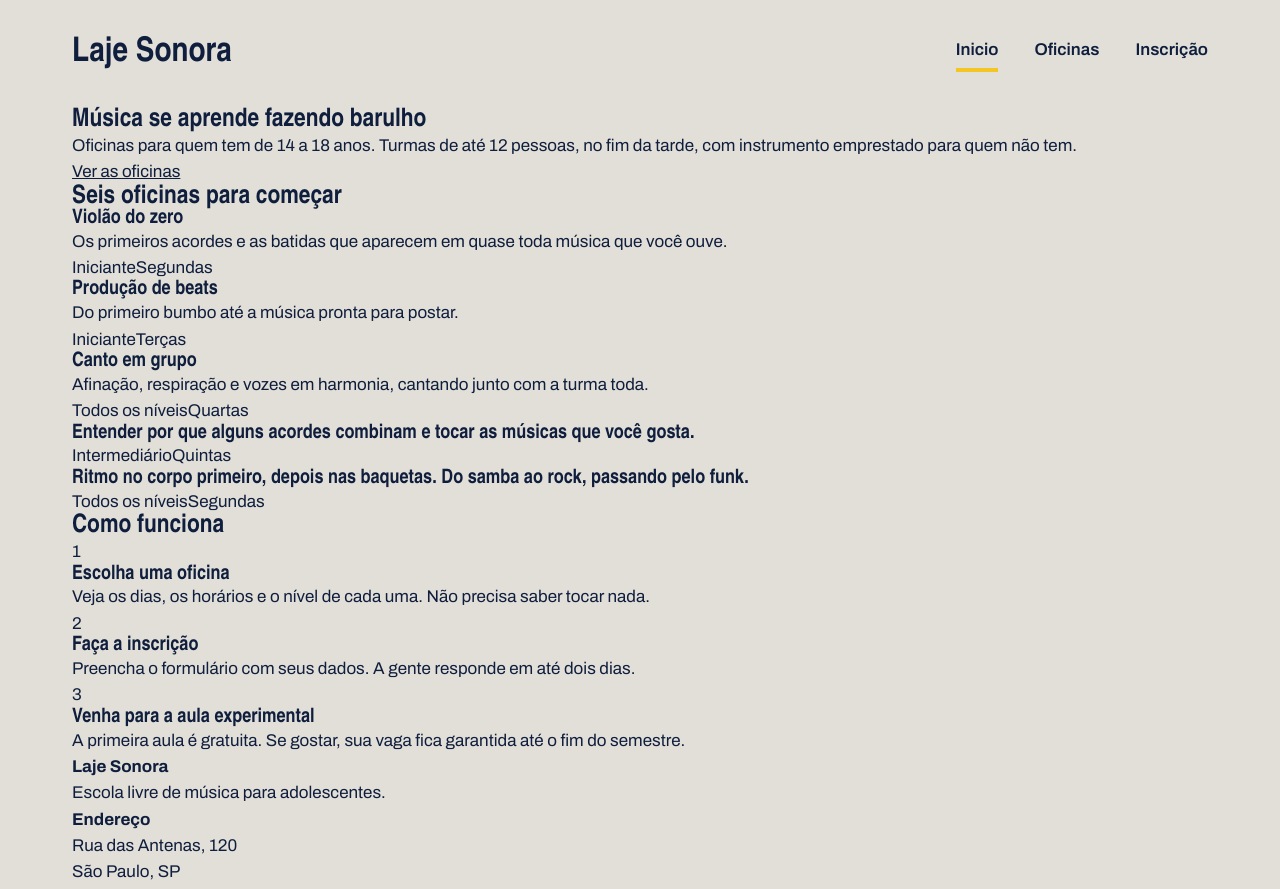
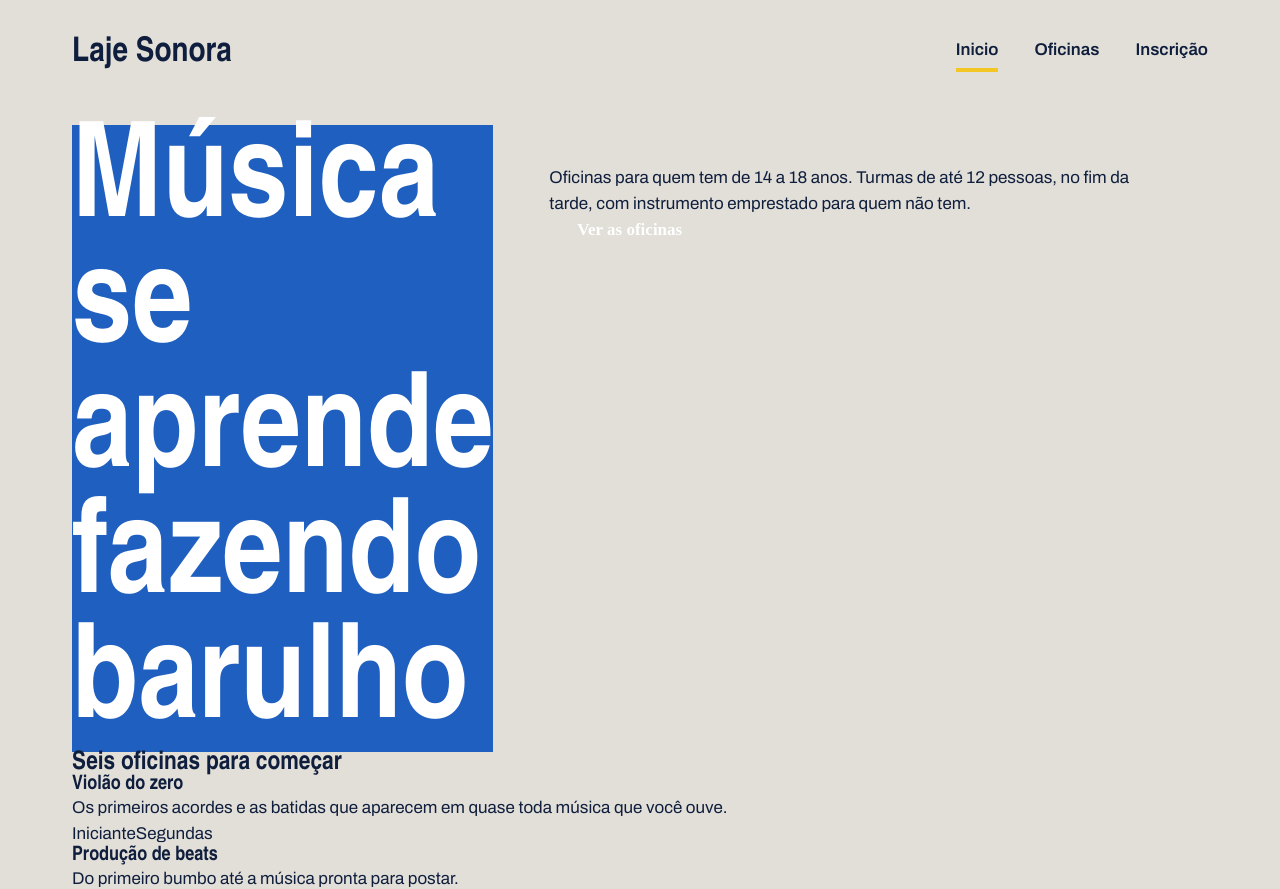
Before and after one commit to EduardoSantana1TIMC/laje-sonora, a plain HTML site: page index.html in a window 1280 px wide. Shown: the top 889 px of the page. Drawn offline with Linux system fonts and the light colour scheme; a web font is replaced by a local one.

Commit message:
Cartazes do topo

```diff
--- a/style.css
+++ b/style.css
@@ -67,3 +67,54 @@ h1,h2,h3 {
 .menu a.atual {
     border-bottom-color: var(--fita);
 }
+
+.cartazes {
+    margin-top: 16px;
+    display: flex;
+    gap: 16px;
+}
+
+.cartaz {
+    padding: 40px;
+}
+
+.cartaz-principal {
+    background: var(--caixa-dagua);
+    color: var(--branco);
+    flex: 2;
+}
+
+.cartaz-principal h1 {
+    font-size: 132px;
+    max-width: 9ch;
+}
+.cartaz-lateral {
+    background: var(--fita);
+    flex: 1;
+    display: flex;
+    flex-direction: column;
+    justify-content: space-between;
+    align-items: flex-start;
+}
+.cartaz-lateral p {
+    font-size: 22px;
+    font-weight: 600;
+    line-height: 1.3;
+}
+
+.botao {
+    background-color: tinta;
+    color: white;
+    font-weight: 700;
+    text-decoration: none;
+    padding: 16px 28px;
+    border: none;
+    font-family: fonte-texto;
+    font-size: 17px;
+    cursor: pointer;
+    gap: 32px;
+}
+
+.botao:hover {
+    background-color: caixa-dagua;
+}
```
